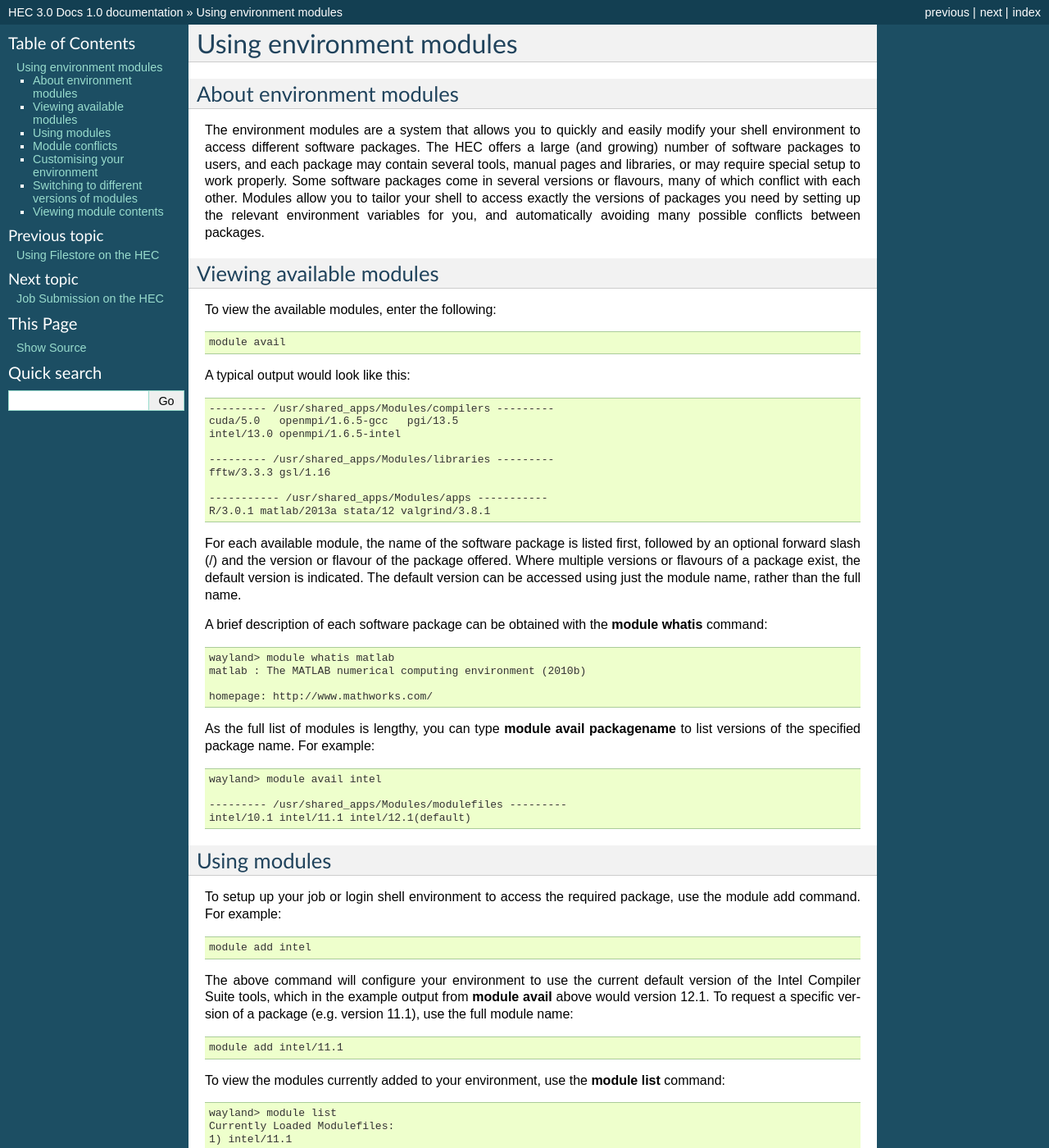
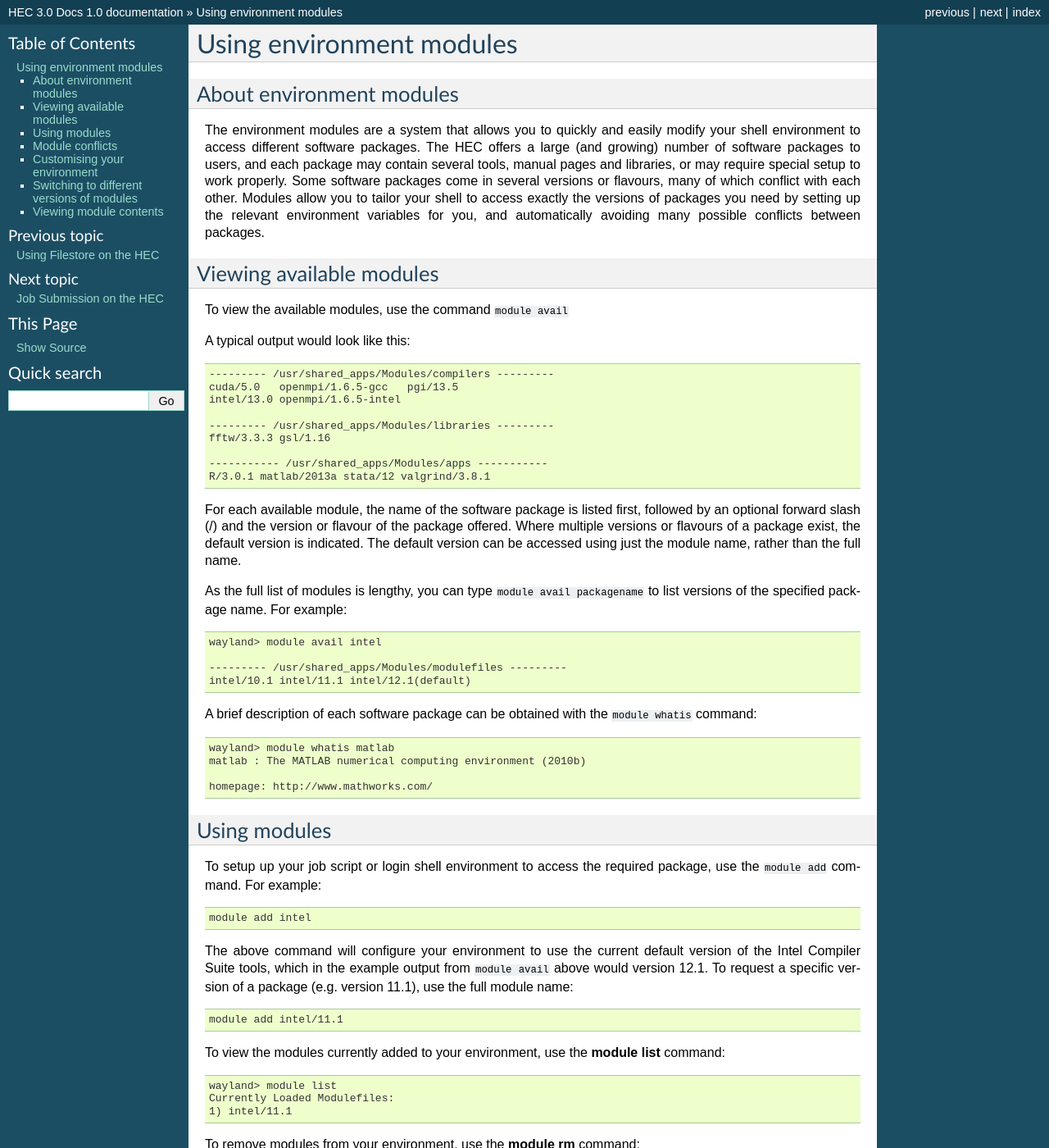
Before and after one commit to MikePacey/Lancaster-HEC, a Sphinx documentation site: the page built from docs/envmods.rst, in a window 1280 px wide and 1400 px high. Shown: the whole window at 82% size. Built offline with Sphinx 7.4.7, drawn with Linux system fonts in a browser that asks for light colours; some of the changed text lies outside the part shown.

Commit message:
basic launch page

```diff
--- a/docs/envmods.rst
+++ b/docs/envmods.rst
@@ -20,11 +20,7 @@ for you, and automatically avoiding many possible conflicts between packages.
 Viewing available modules
 -------------------------
 
-To view the available modules, enter the following:
-
-.. code-block:: console
-
-  module avail
+To view the available modules, use the command ``module avail``
 
 A typical output would look like this:
 
@@ -46,17 +42,7 @@ package offered. Where multiple versions or flavours of a package exist,
 the default version is indicated. The default version can be accessed
 using just the module name, rather than the full name.
 
-A brief description of each software package can be obtained with the
-**module whatis** command:
-
-.. code-block:: console
-
-  wayland> module whatis matlab
-  matlab : The MATLAB numerical computing environment (2010b)
-
-  homepage: http://www.mathworks.com/
-
-As the full list of modules is lengthy, you can type **module avail packagename**
+As the full list of modules is lengthy, you can type ``module avail packagename``
 to list versions of the specified package name. For example:
 
 .. code-block:: console
@@ -66,11 +52,21 @@ to list versions of the specified package name. For example:
   --------- /usr/shared_apps/Modules/modulefiles ---------
   intel/10.1 intel/11.1 intel/12.1(default)
 
+A brief description of each software package can be obtained with the
+``module whatis`` command:
+
+.. code-block:: console
+
+  wayland> module whatis matlab
+  matlab : The MATLAB numerical computing environment (2010b)
+
+  homepage: http://www.mathworks.com/
+
 Using modules
 -------------
 
-To setup up your job or login shell environment to access the required package,
-use the module add command. For example:
+To setup up your job script or login shell environment to access the required package,
+use the ``module add`` command. For example:
 
 .. code-block:: console
 
@@ -78,7 +74,7 @@ use the module add command. For example:
 
 The above command will configure your environment to use the current default
 version of the Intel Compiler Suite tools, which in the example output from
-**module avail** above would version 12.1. To request a specific version of a
+``module avail`` above would version 12.1. To request a specific version of a
 package (e.g. version 11.1), use the full module name:
 
 .. code-block:: console
@@ -167,7 +163,7 @@ Viewing module contents
 -----------------------
 
 If you want to see what environment setup a module is doing behind the scenes,
-use the command **module show**. For example:
+use the command ``module show``. For example:
 
 .. code-block:: console
 
```
